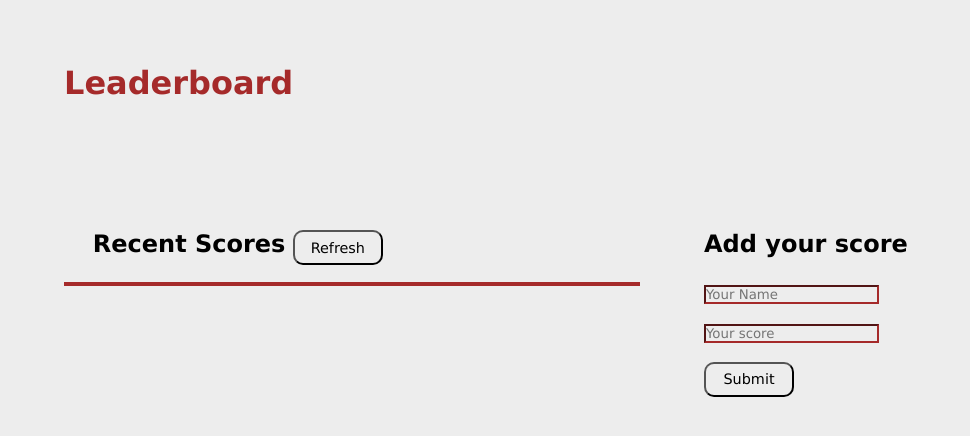
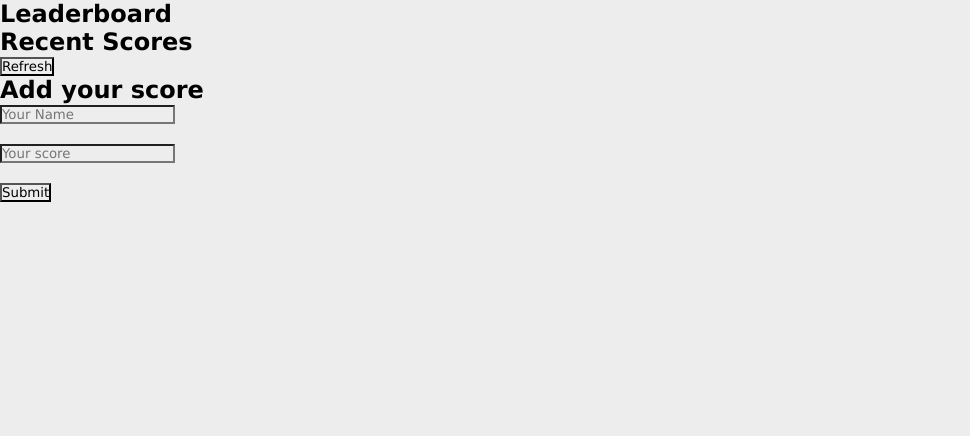
Before and after one commit to imranhossainemi/leaderboard, a website built with webpack: page src/index.html in a window 1280 px wide. Shown: the whole page, without its empty margins (0-970 px from the left). Built offline with nearby package versions, Linux system fonts and the light colour scheme; no server answers.

Commit message:
Update style.css

```diff
--- a/src/style.css
+++ b/src/style.css
@@ -4,74 +4,3 @@
   padding: 0;
   background-color: rgb(237, 237, 237);
 }
-
-h1 {
-  color: brown;
-  font-size: 2rem;
-  margin-top: 5%;
-  margin-left: 5%;
-  margin-bottom: 10%;
-}
-
-.scores {
-  display: flex;
-  margin-left: 5%;
-}
-
-.scores h2 {
-  width: 200px;
-}
-
-.data {
-  display: flex;
-  width: 100%;
-}
-
-.left {
-  width: 45%;
-  margin-left: 5%;
-}
-
-.right {
-  width: 40%;
-  margin-left: 5%;
-}
-
-.button {
-  width: 90px;
-  padding: 5px 10px;
-  cursor: pointer;
-  border-radius: 10px;
-  font-size: 0.9rem;
-  height: 35px;
-}
-
-.button:hover {
-  background-color: rgb(249, 143, 13);
-  border-radius: 5px;
-}
-
-.scoresList {
-  border: 2px solid brown;
-  margin-top: 3%;
-  height: 50%;
-  overflow: auto;
-  list-style: none;
-}
-
-.scoresList li {
-  padding: 3px;
-  font-weight: 500;
-}
-
-.scoresList li:nth-child(even) {
-  background-color: white;
-}
-
-.form h2 {
-  margin-bottom: 5%;
-}
-
-input[type=text] {
-  border-color: brown;
-}
```
